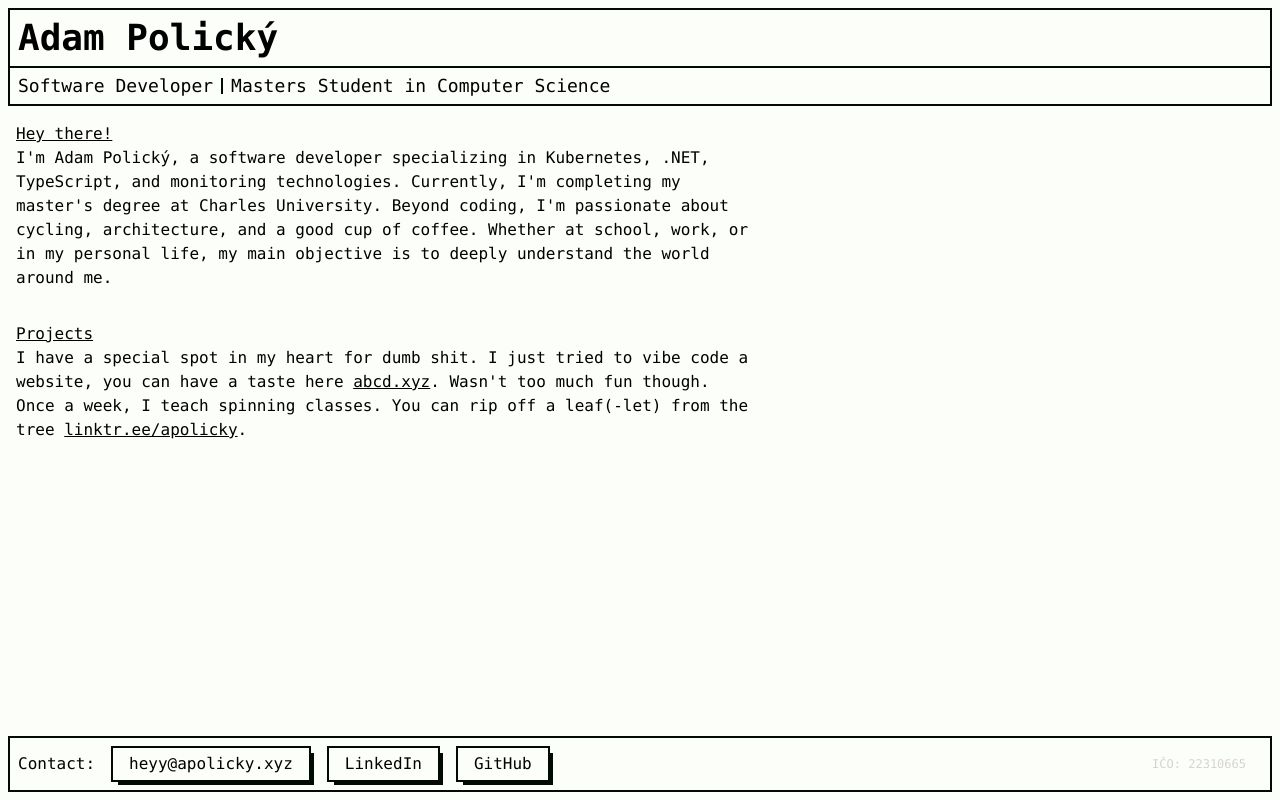
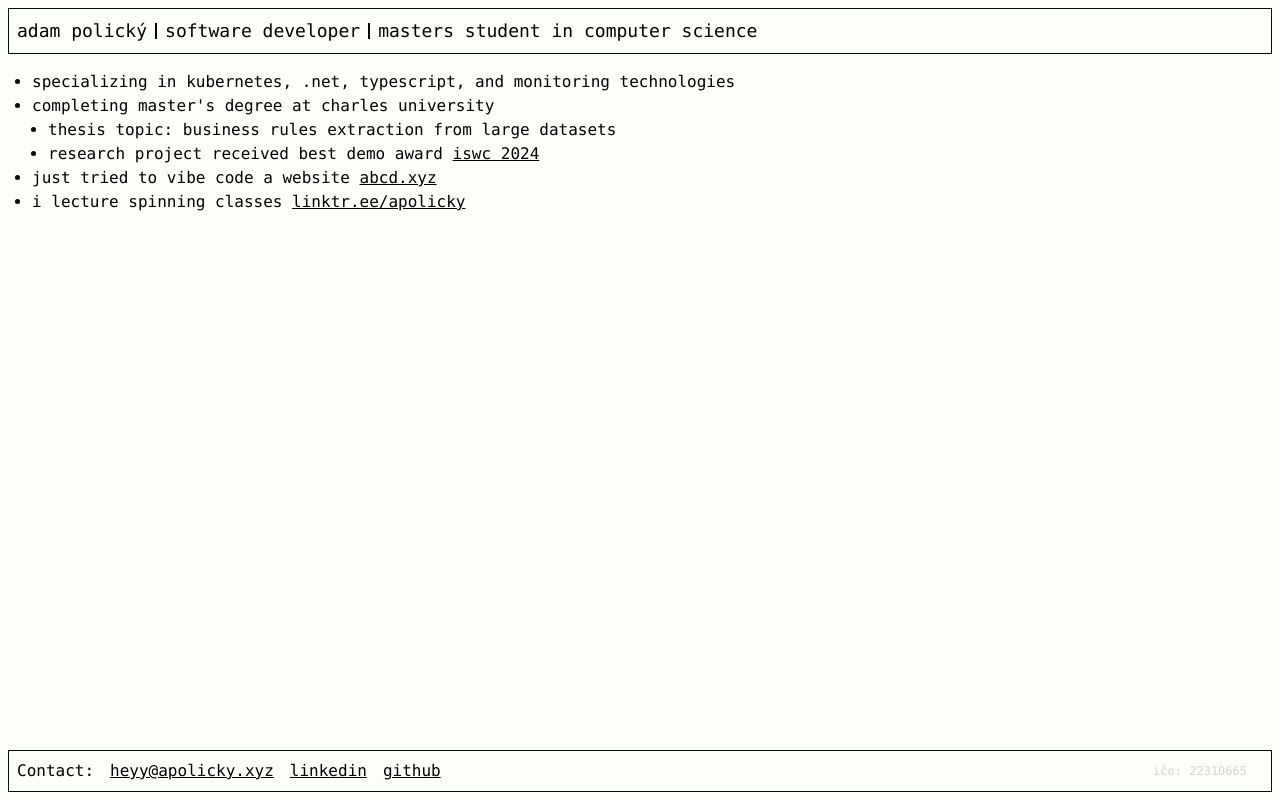
Before and after one commit to apolicky/apolicky.github.io, a website: page index.html in a window 1280 px wide. Drawn offline with Linux system fonts and the light colour scheme.

Commit message:
simplify

```diff
--- a/index.html
+++ b/index.html
@@ -3,7 +3,7 @@
     <head>
         <meta charset="UTF-8" />
         <meta name="viewport" content="width=device-width, initial-scale=1.0" />
-        <title>Adam Polický - Software Developer</title>
+        <title>adam polický - software developer</title>
         <link rel="icon" type="image/x-icon" href="img/favicon.ico" />
         <link href="src/output.css" rel="stylesheet" />
         <style>
@@ -15,100 +15,59 @@
 
             ::selection {
                 background-blend-mode: darken;
-                background-color: var(--accent);
-                color: var(--dark);
-            }
-
-            .button-shadow {
-                position: relative;
-            }
-
-            .button-shadow::after {
-                content: "";
-                position: absolute;
-                top: 5px;
-                left: 5px;
-                right: -5px;
-                bottom: -5px;
-                background: var(--dark);
-                border: solid 1px var(--dark);
-                z-index: -1;
+                background-color: var(--dark);
+                color: var(--light);
             }
 
             @media (prefers-color-scheme: dark) {
                 ::selection {
-                    background-color: var(--accent);
+                    background-color: var(--light);
                     color: var(--dark);
-                }
-
-                .button-shadow.adaptive::after {
-                    content: "";
-                    position: absolute;
-                    top: 5px;
-                    left: 5px;
-                    right: -5px;
-                    bottom: -5px;
-                    background: var(--light);
-                    border: solid 1px var(--light);
-                    z-index: -1;
                 }
             }
         </style>
     </head>
     <body class="min-h-screen flex flex-col bg-[#fbfef9] dark:bg-[#020a04] dark:text-[#fbfef9] font-mono w-full font-extralight">
-        <header class="mx-2 mt-2 content-center border-[#020a04] dark:border-[#fbfef9] border-2 gap-x-2 px-2 py-2">
-            <h1 class="text-2xl md:text-3xl lg:text-4xl font-bold">Adam Polický</h1>
-        </header>
-        <header class="mx-2 mb-4 content-center border-[#020a04] dark:border-[#fbfef9] border-x-2 border-b-2 gap-x-2 px-2 py-1">
+        <header class="mx-2 mt-2 content-center border-[#020a04] dark:border-[#fbfef9] border-[1px] gap-x-2 px-2 py-2">
             <div class="md:text-lg flex flex-col md:flex-row">
-                <div>Software Developer</div>
+                <h1>adam polický</h1>
                 <div class="h-[1px] md:w-[2px] md:mx-2 md:my-auto md:h-4 bg-[#020a04] dark:bg-[#fbfef9]"></div>
-                <div>Masters Student in Computer Science</div>
+                <h2>software developer</h2>
+                <div class="h-[1px] md:w-[2px] md:mx-2 md:my-auto md:h-4 bg-[#020a04] dark:bg-[#fbfef9]"></div>
+                <h2>masters student in computer science</h2>
             </div>
         </header>
-        <main class="md:max-w-[60%] px-4 flex flex-col flex-grow">
-            <section id="about" class="mb-8">
-                <h2 class="underline">Hey there!</h2>
-                <p>
-                    I'm Adam Polický, a software developer specializing in Kubernetes, .NET, TypeScript, and monitoring technologies. Currently, I'm completing
-                    my master's degree at Charles University. Beyond coding, I'm passionate about cycling, architecture, and a good cup of coffee. Whether at
-                    school, work, or in my personal life, my main objective is to deeply understand the world around me.
-                </p>
-            </section>
-            <section id="projects" class="mb-8">
-                <h2 class="underline">Projects</h2>
-                <p>
-                    I have a special spot in my heart for dumb shit. I just tried to vibe code a website, you can have a taste here
-                    <a target="_blank" href="https://abcdfghijklmnopqrstuvw.xyz" class="underline hover:text-[#f49097]">abcd.xyz</a>. Wasn't too much fun
-                    though.
-                </p>
-                <p>
-                    Once a week, I teach spinning classes. You can rip off a leaf(-let) from the tree
-                    <a target="_blank" href="https://linktr.ee/apolicky" class="underline hover:text-[#f49097]">linktr.ee/apolicky</a>.
-                </p>
+        <main class="mt-4 md:max-w-[60%] px-4 flex flex-col flex-grow">
+            <section id="about" class="mb-8 ml-4 w-full">
+                <ul class="list-disc list-outside w-full">
+                    <li>specializing in kubernetes, .net, typescript, and monitoring technologies</li>
+                    <li>completing master's degree at charles university</li>
+                    <ul class="pl-4 list-disc list-outside">
+                        <li>thesis topic: business rules extraction from large datasets</li>
+                        <li>
+                            research project received best demo award
+                            <a target="_blank" href="https://iswc.umbc.edu/program/awards/" class="underline hover:text-gray-500">iswc 2024</a>
+                        </li>
+                    </ul>
+                    <li>
+                        just tried to vibe code a website
+                        <a target="_blank" href="https://abcdfghijklmnopqrstuvw.xyz" class="underline hover:text-gray-500">abcd.xyz</a>
+                    </li>
+                    <li>
+                        i lecture spinning classes
+                        <a target="_blank" href="https://linktr.ee/apolicky" class="underline hover:text-gray-500">linktr.ee/apolicky</a>
+                    </li>
+                </ul>
             </section>
         </main>
         <footer
-            class="grid grid-cols-1 grid-rows-[auto_auto_auto_auto_1fr] sm:grid-cols-[auto_auto_auto_auto_1fr] sm:grid-rows-1 m-2 border-[#020a04] dark:border-[#fbfef9] border-2 px-2 sm:*:mr-4 *:mt-1 md:*:mt-2 *:mb-2 l [&>a]:bg-[#fbfef9] dark:[&>a]:bg-[#020a04]"
+            class="grid grid-cols-1 grid-rows-[auto_auto_auto_auto_1fr] sm:grid-cols-[auto_auto_auto_auto_1fr] sm:grid-rows-1 m-2 border-[#020a04] dark:border-[#fbfef9] border-[1px] px-2 sm:*:mr-4 *:mt-1 md:*:mt-2 *:mb-2 l [&>a]:bg-[#fbfef9] dark:[&>a]:bg-[#020a04]"
         >
             <div class="self-center">Contact:</div>
-            <a
-                href="mailto:heyy@apolicky.xyz"
-                class="border-[#020a04] dark:border-[#fbfef9] border-2 py-1 px-4 hover:bg-[#020a04] dark:hover:bg-[#fbfef9] hover:text-[#fbfef9] dark:hover:text-[#020a04] button-shadow adaptive"
-                >heyy@apolicky.xyz</a
-            ><a
-                href="https://www.linkedin.com/in/adam-polický"
-                target="_blank"
-                class="border-[#020a04] dark:border-[#fbfef9] border-2 py-1 px-4 hover:bg-[#020a04] dark:hover:bg-[#fbfef9] hover:text-[#fbfef9] dark:hover:text-[#020a04] button-shadow adaptive"
-                >LinkedIn</a
-            >
-            <a
-                href="https://github.com/apolicky"
-                target="_blank"
-                class="border-[#020a04] dark:border-[#fbfef9] border-2 py-1 px-4 hover:bg-[#020a04] dark:hover:bg-[#fbfef9] hover:text-[#fbfef9] dark:hover:text-[#020a04] button-shadow adaptive"
-                >GitHub</a
-            >
-            <div class="self-center sm:justify-self-end sm:mr-2 text-xs text-stone-300 dark:text-stone-700">IČO: 22310665</div>
+            <a href="mailto:heyy@apolicky.xyz" class="underline hover:text-gray-500">heyy@apolicky.xyz</a
+            ><a href="https://www.linkedin.com/in/adam-polický" target="_blank" class="underline hover:text-gray-500">linkedin</a>
+            <a href="https://github.com/apolicky" target="_blank" class="underline hover:text-gray-500">github</a>
+            <div class="self-center sm:justify-self-end sm:mr-2 text-xs text-stone-300 dark:text-stone-700">ičo: 22310665</div>
         </footer>
     </body>
 </html>
```
Also changed, not shown: src/output.css.
